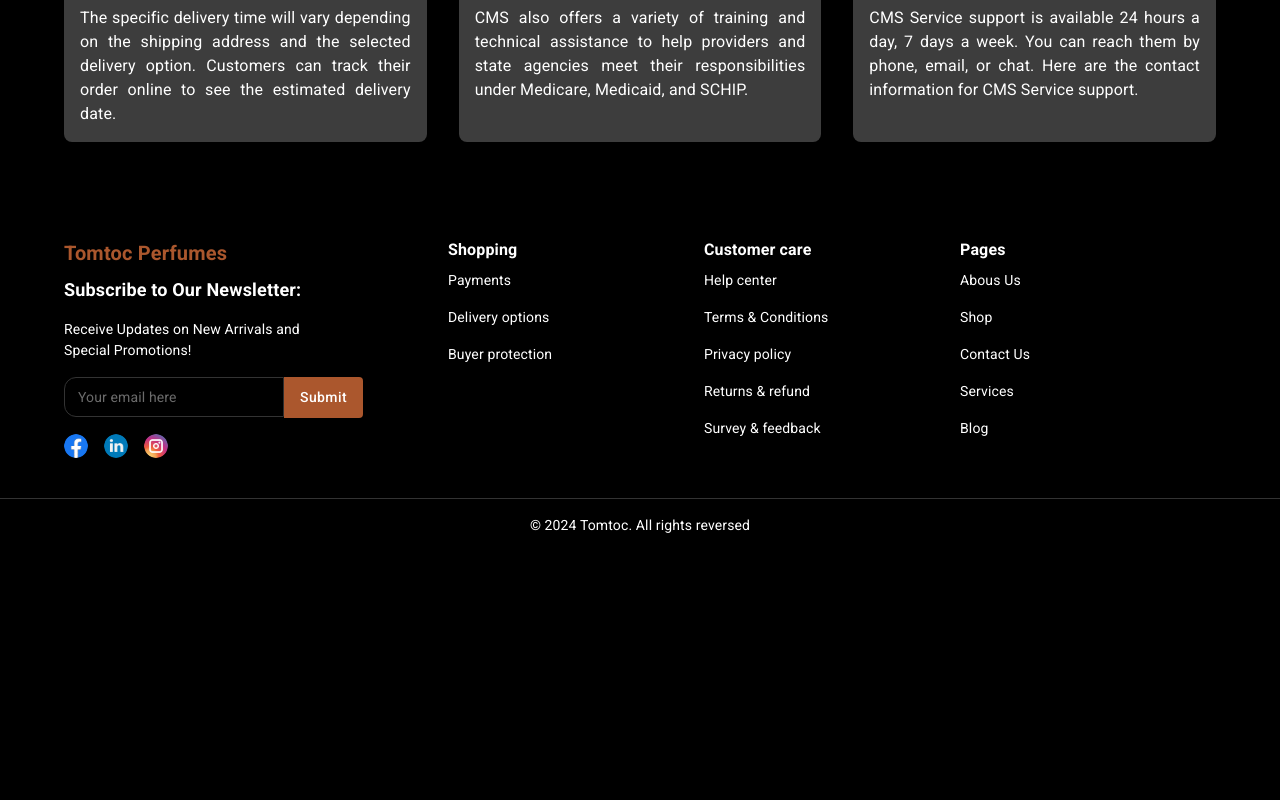
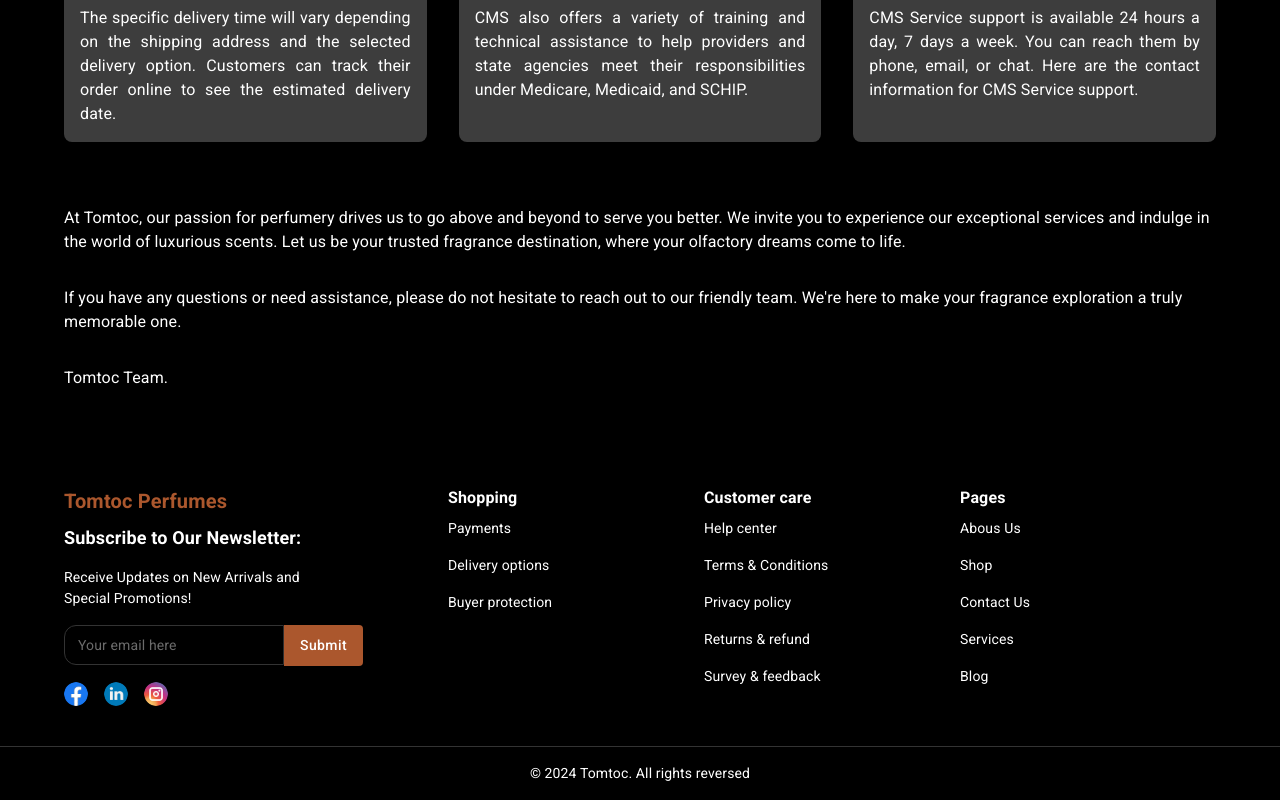
Before and after one commit to khoa36isefiw/Perfume-Webiste-Thesis, a React (Create React App) app in the folder client/: page /our-services in a window 1280 px wide. Shown: the part 3175-3975 px from the top of the page. Before the commit the page ends 3727 px from the top, so only its background shows below. Built offline with nearby package versions, Linux system fonts and the light colour scheme.

Commit message:
update content

```diff
--- a/client/src/components/Missions/Missions.js
+++ b/client/src/components/Missions/Missions.js
@@ -67,6 +67,20 @@
                     </Grid>
                 ))}
             </Grid>
+            <Box sx={{ my: theme.spacingAxis.boxVerticalAxis }}>
+                <CustomizeTypography sx={{ mb: 4, fontSize: '16px' }}>
+                    At Tomtoc, our passion for perfumery drives us to go above and beyond to serve
+                    you better. We invite you to experience our exceptional services and indulge in
+                    the world of luxurious scents. Let us be your trusted fragrance destination,
+                    where your olfactory dreams come to life.
+                </CustomizeTypography>
+                <CustomizeTypography sx={{ mb: 4, fontSize: '16px' }}>
+                    If you have any questions or need assistance, please do not hesitate to reach
+                    out to our friendly team. We're here to make your fragrance exploration a truly
+                    memorable one.
+                </CustomizeTypography>
+                <CustomizeTypography sx={{ fontSize: '16px' }}>Tomtoc Team.</CustomizeTypography>
+            </Box>
         </Container>
     );
 }
```
